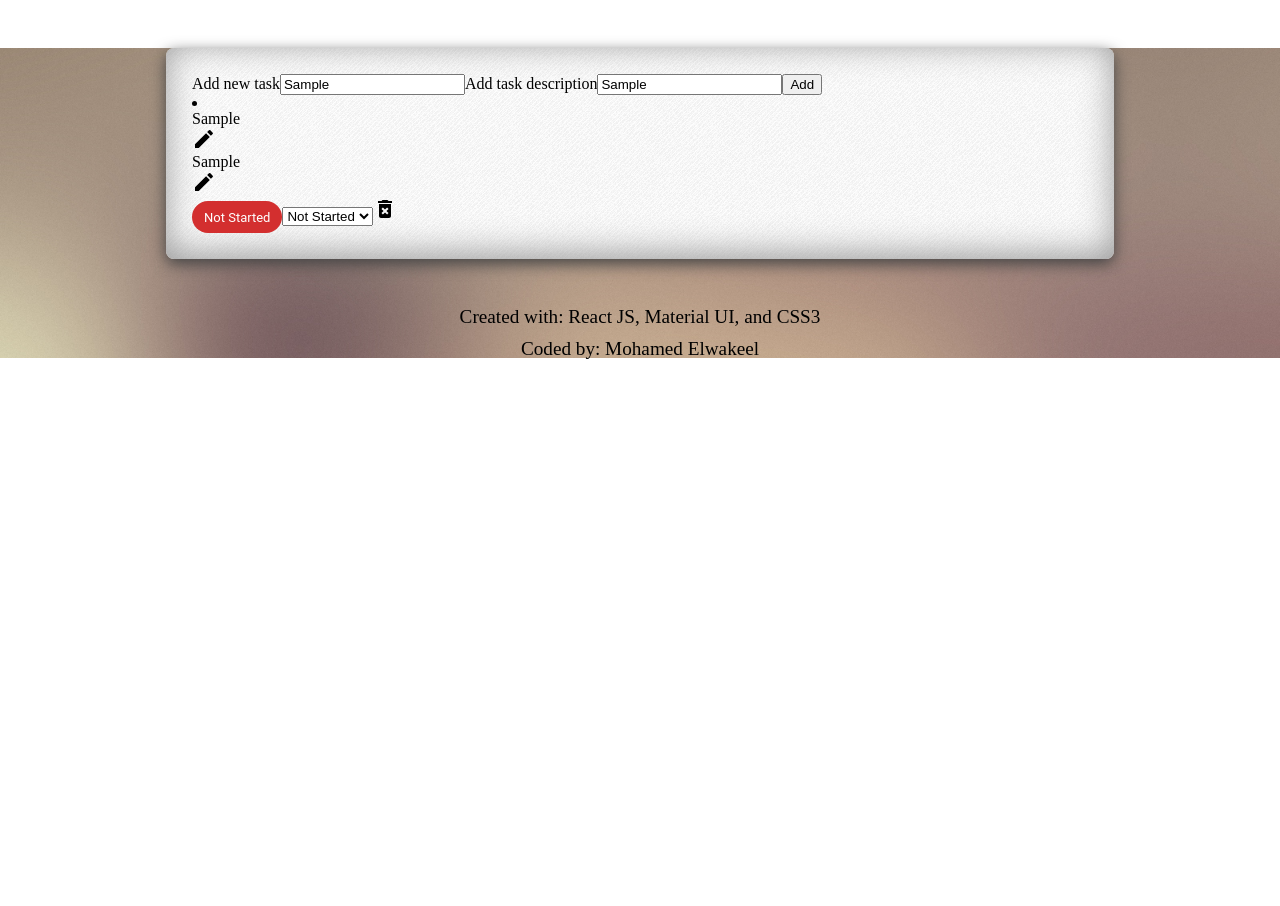
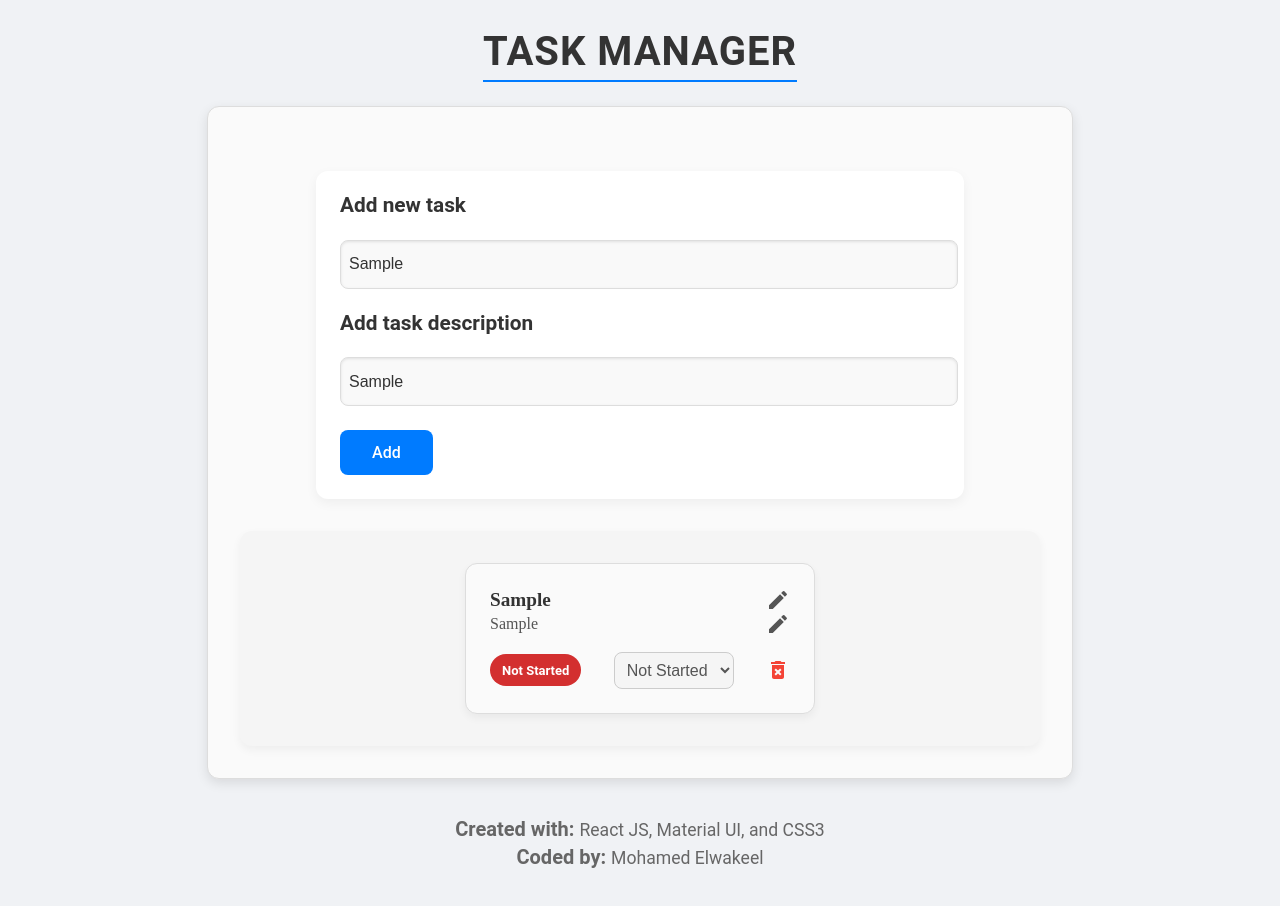
Before and after one commit to Mohamed-Elwakeel/Todo-app, a React (Create React App) app: page / in a window 1280 px wide. Both pictures are taken after typing "Sample", "Sample" into the empty fields and a click on the button "Add". Before the commit the page ends 800 px from the top, so only its background shows below. Built offline with nearby package versions, Linux system fonts and the light colour scheme.

Commit message:
adding styles to all the components with multiple corrections to the UI

```diff
--- a/src/Components/AddTask/AddTask.jsx
+++ b/src/Components/AddTask/AddTask.jsx
@@ -4,7 +4,6 @@ import * as yup from "yup";
 import styles from "./AddTask.module.css";
 
 export default function AddTask({ onSubmit }) {
-
     const formik = useFormik({
         initialValues: {
             taskTitle: "",
@@ -58,7 +57,9 @@ export default function AddTask({ onSubmit }) {
                 <div className={styles.formikError}>{formik.errors.taskDescription}</div>
             ) : null}
 
-            <button className={styles.addTaskBtn}>Add</button>
+            <button type="submit" className={styles.addTaskBtn}>
+                Add
+            </button>
         </form>
     );
-};
+}
--- a/src/Components/AddTask/AddTask.module.css
+++ b/src/Components/AddTask/AddTask.module.css
@@ -0,0 +1,79 @@
+.addTaskContainer {
+    display: flex;
+    flex-direction: column;
+    gap: 1.5rem;
+    width: 100%;
+    max-width: 600px;
+    margin: 2rem auto;
+    padding: 1.5rem;
+    background-color: #ffffff;
+    box-shadow: 0 4px 12px rgba(0, 0, 0, 0.05);
+    border-radius: 12px;
+}
+
+.taskInputLabel {
+    font-size: 1.3rem;
+    color: #333;
+    font-family: "Roboto", sans-serif;
+    font-weight: 600;
+}
+
+.taskInput {
+    width: 100%;
+    padding: 0.9rem 0.5rem;
+    border: 1px solid #ddd;
+    border-radius: 8px;
+    background-color: #f9f9f9;
+    box-shadow: inset 0 1px 3px rgba(0, 0, 0, 0.1);
+    font-size: 1rem;
+    color: #333;
+    transition: border-color 0.3s ease;
+}
+
+.taskInput:focus {
+    border-color: #007bff;
+    outline: none;
+    background-color: #fff;
+}
+
+.addTaskBtn {
+    background-color: #007bff;
+    color: white;
+    padding: 0.8rem 2rem;
+    border: none;
+    border-radius: 8px;
+    cursor: pointer;
+    font-size: 1rem;
+    font-family: "Roboto", sans-serif;
+    font-weight: 500;
+    transition: background-color 0.3s ease;
+    width: fit-content;
+}
+
+.addTaskBtn:hover {
+    background-color: #0056b3;
+}
+
+.formikError {
+    color: #ff4d4d;
+    font-size: 0.9rem;
+    font-weight: 500;
+    margin-top: -0.5rem;
+}
+
+@media (max-width: 600px) {
+    .addTaskContainer {
+        padding: 1rem;
+        width: 90%;
+    }
+
+    .taskInput {
+        padding: 0.6rem 0.2rem;
+        font-size: 0.9rem;
+    }
+
+    .addTaskBtn {
+        padding: 0.6rem 1rem;
+        font-size: 0.9rem;
+    }
+}
--- a/src/Components/TaskCard/TaskCard.jsx
+++ b/src/Components/TaskCard/TaskCard.jsx
@@ -17,7 +17,7 @@ export default function TaskCard({
     const [editedDescription, setEditedDescription] = useState(task.description);
     const [selectedStatus, setSelectedStatus] = useState(task.status);
 
-    // Handle changes to task title
+    // Handle title changes
     const handleTitleChange = (e) => {
         setEditedTitle(e.target.value);
     };
@@ -29,7 +29,7 @@ export default function TaskCard({
         }
     };
 
-    // Handle changes to task description
+    // Handle description changes
     const handleDescriptionChange = (e) => {
         setEditedDescription(e.target.value);
     };
@@ -41,7 +41,7 @@ export default function TaskCard({
         }
     };
 
-    // Handle status change
+    // Handle status changes
     const handleStatusChange = (e) => {
         const newStatus = e.target.value;
         setSelectedStatus(newStatus);
@@ -50,9 +50,8 @@ export default function TaskCard({
 
     return (
         <div className={styles.taskContainer}>
-            <div className="d-flex flex-column py-3">
             <li className={styles.taskItem}>
-                    <div className="d-flex flex-column">
+                <div className={styles.taskContent}>
                     {isEditingTitle ? (
                         <input
                             type="text"
@@ -62,7 +61,7 @@ export default function TaskCard({
                             autoFocus
                         />
                     ) : (
-                            <div className="d-flex">
+                        <div className={styles.taskHeader}>
                             <h3
                                 className={`${styles.taskText} ${task.status === "Finished" ? styles.completed : ""
                                     }`}
@@ -76,6 +75,7 @@ export default function TaskCard({
                             />
                         </div>
                     )}
+
                     {isEditingDescription ? (
                         <input
                             type="text"
@@ -85,7 +85,7 @@ export default function TaskCard({
                             autoFocus
                         />
                     ) : (
-                            <div className="d-flex">
+                        <div className={styles.taskDescriptionContainer}>
                             <p
                                 className={`${styles.taskDescription} ${task.status === "Finished" ? styles.completed : ""
                                     }`}
@@ -128,6 +128,5 @@ export default function TaskCard({
                 />
             </div>
         </div>
-        </div>
     );
 }
--- a/src/Components/TaskCard/TaskCard.module.css
+++ b/src/Components/TaskCard/TaskCard.module.css
@@ -0,0 +1,90 @@
+.taskContainer {
+    background-color: #ffffff;
+    border-radius: 12px;
+    box-shadow: 0 4px 8px rgba(0, 0, 0, 0.05);
+    padding: 1.5rem;
+    display: flex;
+    flex-direction: column;
+    gap: 1rem;
+    width: 100%;
+    max-width: 300px;
+    margin: 1rem auto;
+    border: 1px solid #ddd;
+    background-color: #fafafa;
+}
+
+.taskItem {
+    display: flex;
+    flex-direction: column;
+    gap: 0.5rem;
+}
+
+.taskHeader {
+    display: flex;
+    justify-content: space-between;
+    align-items: center;
+}
+
+.taskText {
+    font-size: 1.2rem;
+    font-weight: bold;
+    color: #333;
+    margin: 0;
+}
+
+.taskDescription {
+    font-size: 1rem;
+    color: #555;
+    margin: 0;
+}
+
+.completed {
+    text-decoration: line-through;
+    color: #999;
+}
+
+.taskDescriptionContainer {
+    display: flex;
+    justify-content: space-between;
+    align-items: center;
+}
+
+.btnSection {
+    display: flex;
+    justify-content: space-between;
+    align-items: center;
+}
+
+.statusChip {
+    font-weight: 600;
+}
+
+.statusSelect {
+    padding: 0.5rem;
+    border-radius: 8px;
+    border: 1px solid #ccc;
+    background-color: #f5f5f5;
+    font-size: 1rem;
+    /* width: 100px; */
+    color: #555;
+}
+
+.deleteBtnTask {
+    color: #f44336;
+    cursor: pointer;
+}
+
+.editBtn {
+    color: #555;
+    cursor: pointer;
+}
+
+@media screen and (max-width: 40em) {
+    .taskContainer {
+        width: 85%;
+    }
+
+    .btnSection {
+        flex-wrap: wrap;
+    }
+}
--- a/src/Pages/Home.jsx
+++ b/src/Pages/Home.jsx
@@ -1,24 +1,23 @@
-import React, { useEffect, useState } from "react";
-import TaskCard from "../Components/TaskCard/TaskCard";
-import AddTask from "../Components/AddTask/AddTask";
-import styles from "./Home.module.css";
+import React, { useEffect, useState } from 'react';
+import TaskCard from '../Components/TaskCard/TaskCard';
+import AddTask from '../Components/AddTask/AddTask';
+import styles from './Home.module.css';
 
 export default function HomePage() {
-
     const [tasks, setTasks] = useState(() => {
-        const savedTasks = localStorage.getItem("TASKS");
+        const savedTasks = localStorage.getItem('TASKS');
         return savedTasks ? JSON.parse(savedTasks) : [];
     });
 
     useEffect(() => {
-        localStorage.setItem("TASKS", JSON.stringify(tasks));
+        localStorage.setItem('TASKS', JSON.stringify(tasks));
     }, [tasks]);
 
     // Add a new task
     const handleAddTask = (title, description) => {
         setTasks((prevTasks) => [
             ...prevTasks,
-            { id: crypto.randomUUID(), title, description, status: "Not Started" },
+            { id: crypto.randomUUID(), title, description, status: 'Not Started' },
         ]);
     };
 
@@ -56,6 +55,7 @@ export default function HomePage() {
 
     return (
         <div className={styles.appContainer}>
+            <h1 className={styles.appTitle}>Task Manager</h1>
             <div className={styles.todoCard}>
                 <AddTask onSubmit={handleAddTask} />
                 <div className={styles.taskList}>
@@ -76,8 +76,13 @@ export default function HomePage() {
                 </div>
             </div>
             <div className={styles.appInfo}>
-                <div>Created with: React JS, Material UI, and CSS3</div>
-                <div>Coded by: Mohamed Elwakeel</div>
+                <h4>
+                    <strong>Created with: </strong>
+                    React JS, Material UI, and CSS3
+                </h4>
+                <h4>
+                    <strong>Coded by: </strong> Mohamed Elwakeel
+                </h4>
             </div>
         </div>
     );
--- a/src/Pages/Home.module.css
+++ b/src/Pages/Home.module.css
@@ -1,54 +1,73 @@
 .appContainer {
-    background: url('../assets/12.jpg') no-repeat center center fixed;
-    background-size: cover;
+    min-height: 100vh;
+    display: flex;
+    flex-direction: column;
+    justify-content: center;
+    align-items: center;
+    background-color: #f0f2f5;
+    padding: 2rem;
+}
+
+.appTitle {
+    font-size: 2.5rem;
+    color: #333;
+    font-family: "Roboto", sans-serif;
+    font-weight: 700;
+    margin-bottom: 1.5rem;
+    text-align: center;
+    text-transform: uppercase;
+    letter-spacing: 1px;
+    padding-bottom: 0.5rem;
+    border-bottom: 2px solid #007bff;
 }
 
 .todoCard {
-    background: url("../assets/debut_light.png");
-    width: 70%;
-    padding: 1.618em;
-    margin: auto;
-    margin-top: 3rem;
-    border-radius: .5rem;
-    box-shadow: 0 5px 15px #444, inset 0 -5px 35px #999;
+    background-color: #ffffff;
+    padding: 2rem;
+    width: 100%;
+    max-width: 800px;
+    border-radius: 12px;
+    box-shadow: 0 4px 12px rgba(0, 0, 0, 0.1);
+    border: 1px solid #ddd;
+    background-color: #fafafa;
 }
 
-.App-header {
-    display: flex;
-    justify-content: center;
-    align-items: center;
-}
-
-.App-header>h2 {
-    color: #555;
-    font-size: clamp(1.25rem, 5vw, 2.5em);
-    font-family: 'Cabin', 'sans-serif';
-    font-weight: 700;
-    margin-block: 1.5rem;
-    text-align: center;
+.taskList {
+    margin-top: 2rem;
+    display: grid;
+    grid-template-columns: repeat(auto-fit, minmax(300px, 1fr));
+    gap: 1.5rem;
+    background-color: #f5f5f5;
+    padding: 1rem;
+    border-radius: 12px;
+    box-shadow: 0 4px 10px rgba(0, 0, 0, 0.05);
 }
 
 .appInfo {
-    display: flex;
-    flex-direction: column;
-    align-items: center;
-    justify-content: center;
-    gap: 0.8rem;
-    margin: auto;
-    margin-top: 3rem;
+    margin-top: 2rem;
+    text-align: center;
+    color: #666;
+    font-size: 1rem;
+    font-family: 'Roboto', sans-serif;
 }
 
-.appInfo div {
-    font-size: 1.2rem;
+.appInfo strong {
+    font-weight: 600;
+    font-size: 1.25rem;
 }
 
+.appInfo h4 {
+    font-size: 1.1rem;
+    margin: 0.5rem 0;
+}
+
+/* Responsive styles */
 @media screen and (max-width: 40em) {
     .todoCard {
-        width: 75%;
+        width: 95%;
     }
 
-    .appInfo {
-        width: 70%;
+    .taskList {
+        grid-template-columns: repeat(auto-fit, minmax(250px, 1fr));
     }
-
 }
```
Also changed, not shown: src/assets/12.jpg (deleted), src/assets/debut_light.png (deleted). Lines whose indentation alone changed are shown as unchanged.
